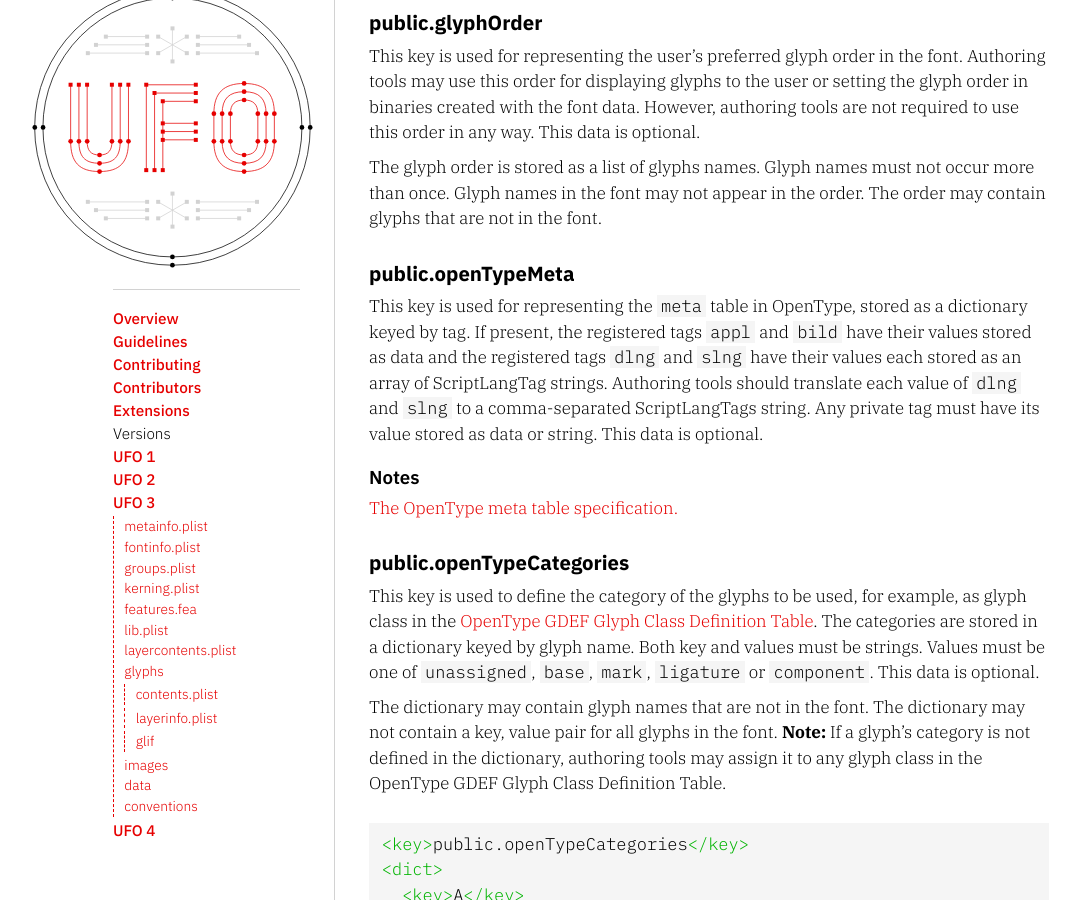
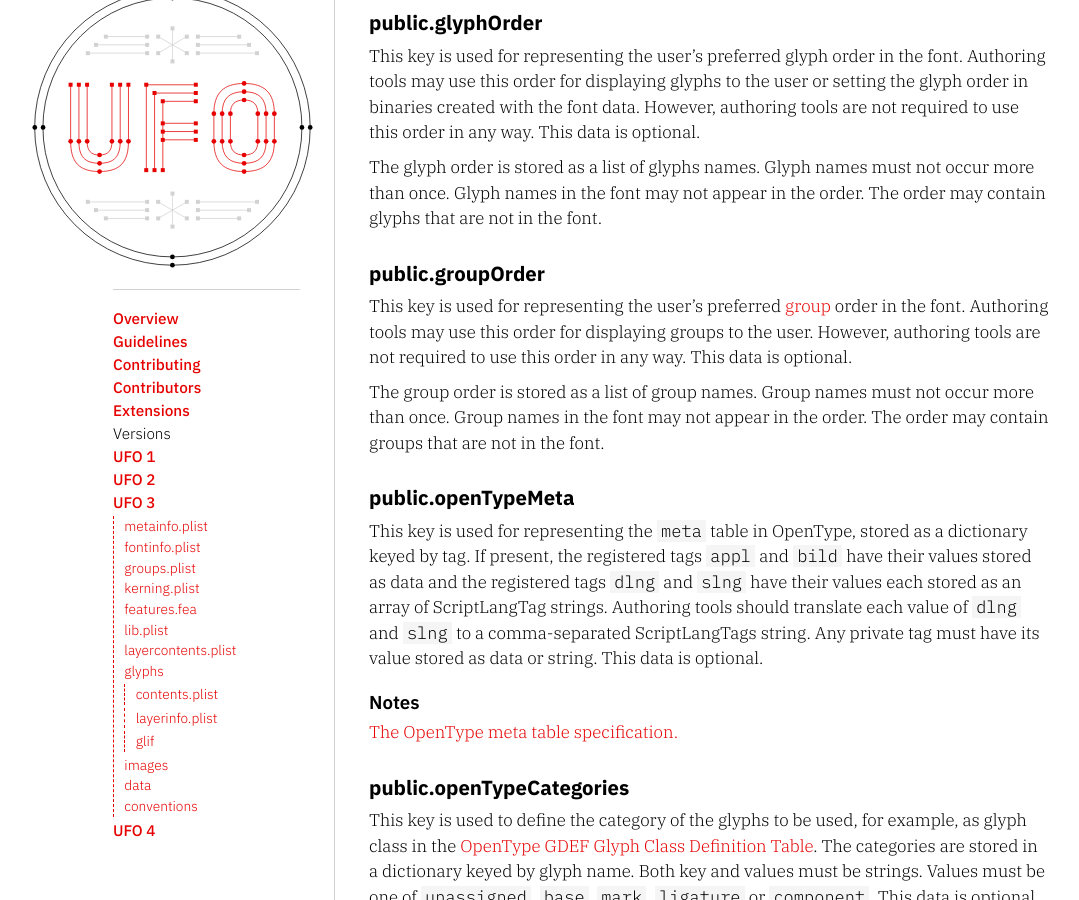
Before and after one commit to unified-font-object/ufo-spec, a Jekyll site: the page built from versions/ufo3/lib.plist.md, in a window 1280 px wide and 900 px high, scrolled down 853 px. Shown: the whole window, without its empty margins (51-1130 px from the left). Built offline with Jekyll 4.4.1, drawn with Linux system fonts in a browser that asks for light colours.

Commit message:
Add public.groupOrder to lib keys

```diff
--- a/versions/ufo3/lib.plist.md
+++ b/versions/ufo3/lib.plist.md
@@ -23,6 +23,12 @@ The following is a registry of public lib keys that map to functionality that is
 This key is used for representing the user's preferred glyph order in the font. Authoring tools may use this order for displaying glyphs to the user or setting the glyph order in binaries created with the font data. However, authoring tools are not required to use this order in any way. This data is optional.
 
 The glyph order is stored as a list of glyphs names. Glyph names must not occur more than once. Glyph names in the font may not appear in the order. The order may contain glyphs that are not in the font.
+
+#### public.groupOrder
+
+This key is used for representing the user's preferred [group] order in the font. Authoring tools may use this order for displaying groups to the user. However, authoring tools are not required to use this order in any way. This data is optional.
+
+The group order is stored as a list of group names. Group names must not occur more than once. Group names in the font may not appear in the order. The order may contain groups that are not in the font.
 
 #### public.openTypeMeta
 
@@ -183,3 +189,4 @@ This key provides a dictionary of data containing object-level lib data for indi
   [Variation Sequences]: http://www.unicode.org/faq/vs.html
   [OpenType post table definition]: https://learn.microsoft.com/en-us/typography/opentype/spec/post
   [OpenType normalization]: https://docs.microsoft.com/en-us/typography/opentype/spec/otvaroverview#coordinate-scales-and-normalization
+  [group]: ../groups.plist
```
